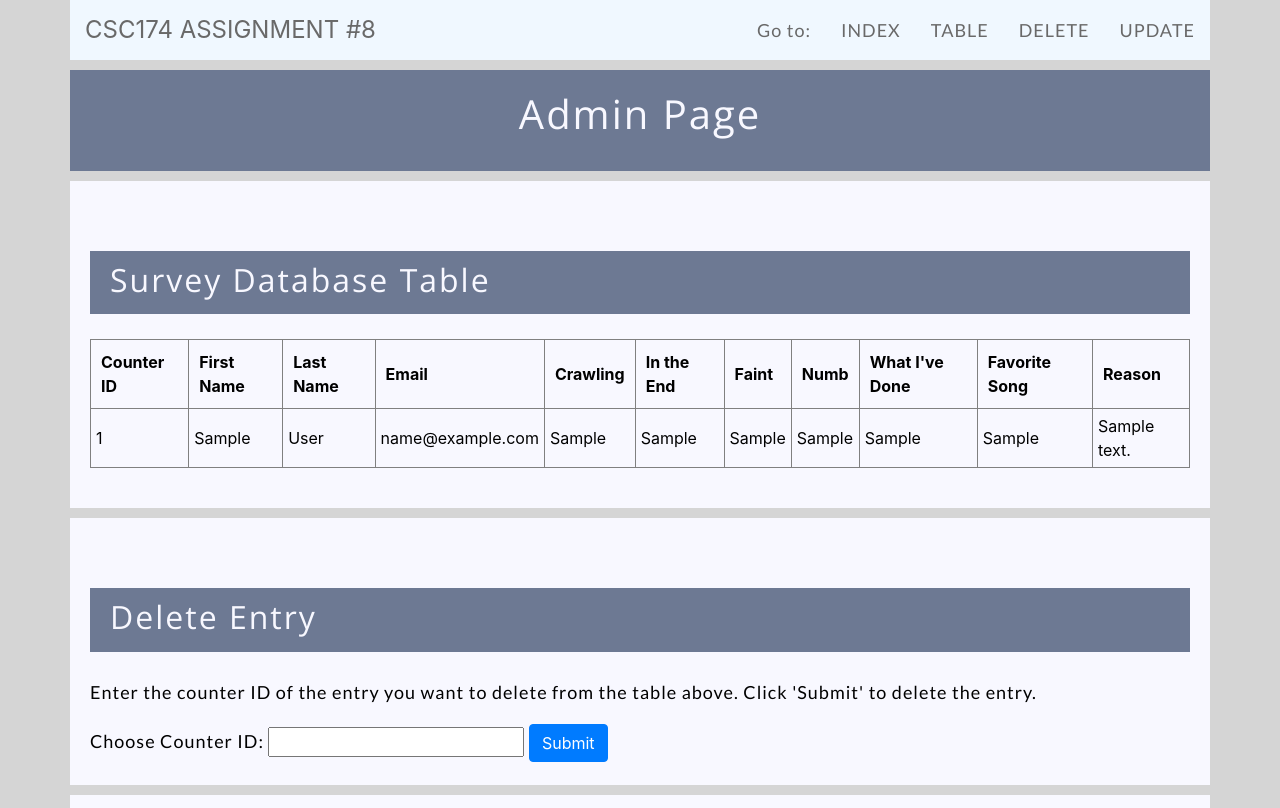
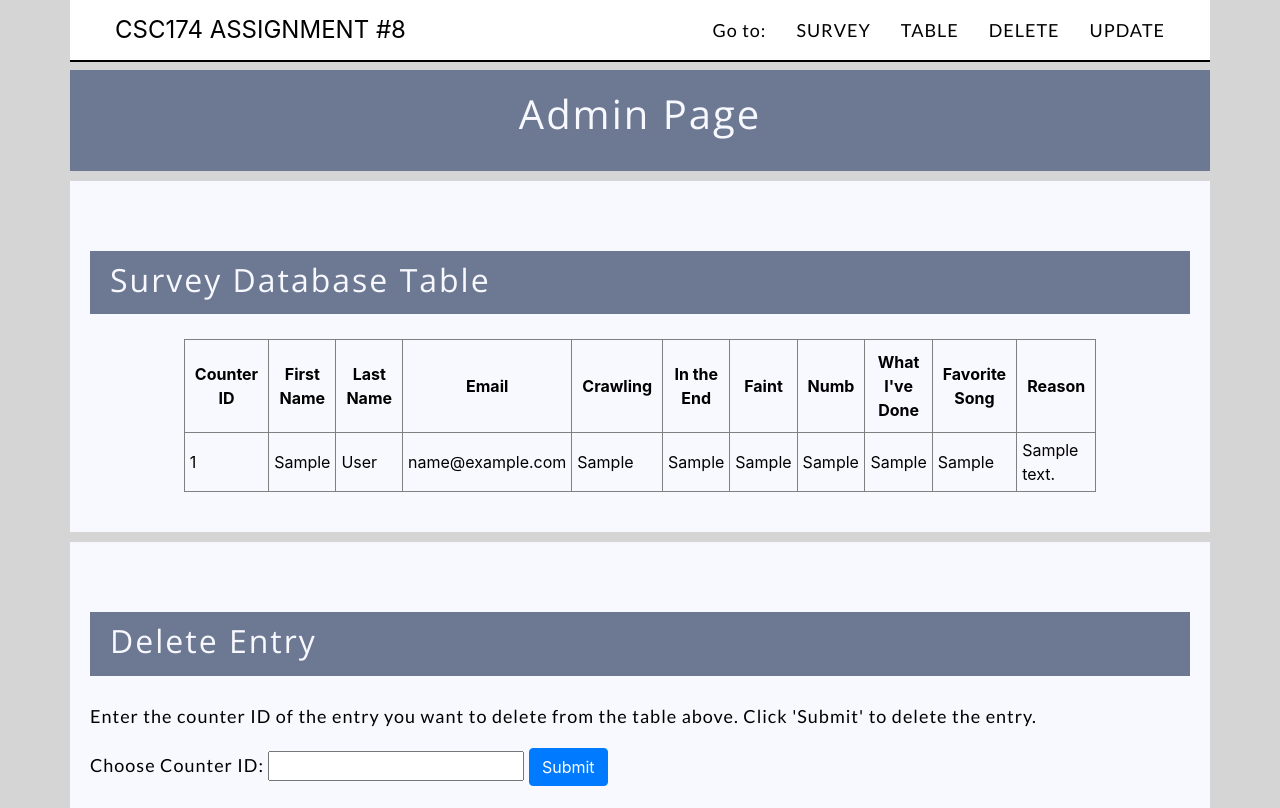
Before and after one commit to pkallinos/assignment8, a PHP site: page /admin.php in a window 1280 px wide. Shown: the top 808 px of the page. Run offline with PHP 8.4, Linux system fonts and the light colour scheme; tables that the repository leaves empty or names only in its code hold one stand-in row (values such as "Sample post"); some libraries are stand-ins or nearby versions.

Commit message:
CM: padding fixes

```diff
--- a/admin-delete.php
+++ b/admin-delete.php
@@ -24,7 +24,7 @@ include "inc/top.inc";
     <span class="logo"><a href="#">CSC174 Assignment #8</a></span>
     <ul>
         <li><span>Go to: </span></li>
-        <li><a href="index.php">Index</a></li>
+        <li><a href="index.php">Survey</a></li>
         <li><a href="admin.php">Admin</a></li>
     </ul>
 </nav>
--- a/admin-update.php
+++ b/admin-update.php
@@ -48,7 +48,7 @@ include "inc/top.inc";
     <span class="logo"><a href="#">CSC174 Assignment #8</a></span>
     <ul>
         <li><span>Go to: </span></li>
-        <li><a href="index.php">Index</a></li>
+        <li><a href="index.php">Survey</a></li>
         <li><a href="admin.php">Admin</a></li>
     </ul>
 </nav>
--- a/admin.php
+++ b/admin.php
@@ -24,7 +24,7 @@ include "inc/top.inc";
     <span class="logo"><a href="#">CSC174 Assignment #8</a></span>
     <ul>
         <li><span>Go to: </span></li>
-        <li><a href="index.php">Index</a></li>
+        <li><a href="index.php">Survey</a></li>
         <li><a href="#table">Table</a></li>
         <li><a href="#delete">Delete</a></li>
         <li><a href="#update">Update</a></li>
--- a/css/navigation.css
+++ b/css/navigation.css
@@ -13,13 +13,15 @@ Persistent Navigation
     padding: 0;
     margin-left: 30px;
     margin-right: 30px;
-    background-color: aliceblue;
+    background-color: white;
+    border-bottom: 2px solid black;
 }
 
 .main-menu ul {
     /* standard removal of UL styles */
     margin: 0;
     padding: 0;
+    padding-right: 30px;
     list-style-type: none;
     height: 60px;
     /* required - get LIs to line-up side-by-side */
@@ -30,6 +32,7 @@ Persistent Navigation
 .logo {
     margin: 0;
     padding: 0;
+    padding-left: 30px;
     float: left;
     height: 60px;
     text-transform: uppercase;
@@ -42,7 +45,7 @@ Persistent Navigation
     margin: 0 auto;
     padding: 15px;
     line-height: 30px;
-    color: dimgray;
+    color: black;
     text-decoration: none;
     text-align: center;
 }
@@ -51,7 +54,7 @@ Persistent Navigation
     text-transform: uppercase;
 }
 
-.main-menu a:hover { color: black; }
+.main-menu a:hover { color: grey; }
 
 
 @media (max-width: 868px){
--- a/css/overrides.css
+++ b/css/overrides.css
@@ -102,11 +102,14 @@ img {
 /* Admin styles */
 
 table {
+    margin: 0 auto;
     margin-bottom: 20px;
+    width: 80%;
 }
 
 th {
     padding: 10px;
+    text-align: center;
 }
 
 td {
@@ -124,3 +127,9 @@ th, td {
 	padding-left: 25px;
 	background-color: ghostwhite;
 }
+
+.container-fluid {
+    padding: 50px;
+    padding-top: 30px;
+    padding-bottom: 30px;
+}
--- a/survey-processor.php
+++ b/survey-processor.php
@@ -55,7 +55,7 @@ include "inc/top.inc";
     <span class="logo"><a href="#">CSC174 Assignment #8</a></span>
     <ul>
         <li><span>Go to: </span></li>
-        <li><a href="index.php">Index</a></li>
+        <li><a href="index.php">Survey</a></li>
     </ul>
 </nav>
 
```
